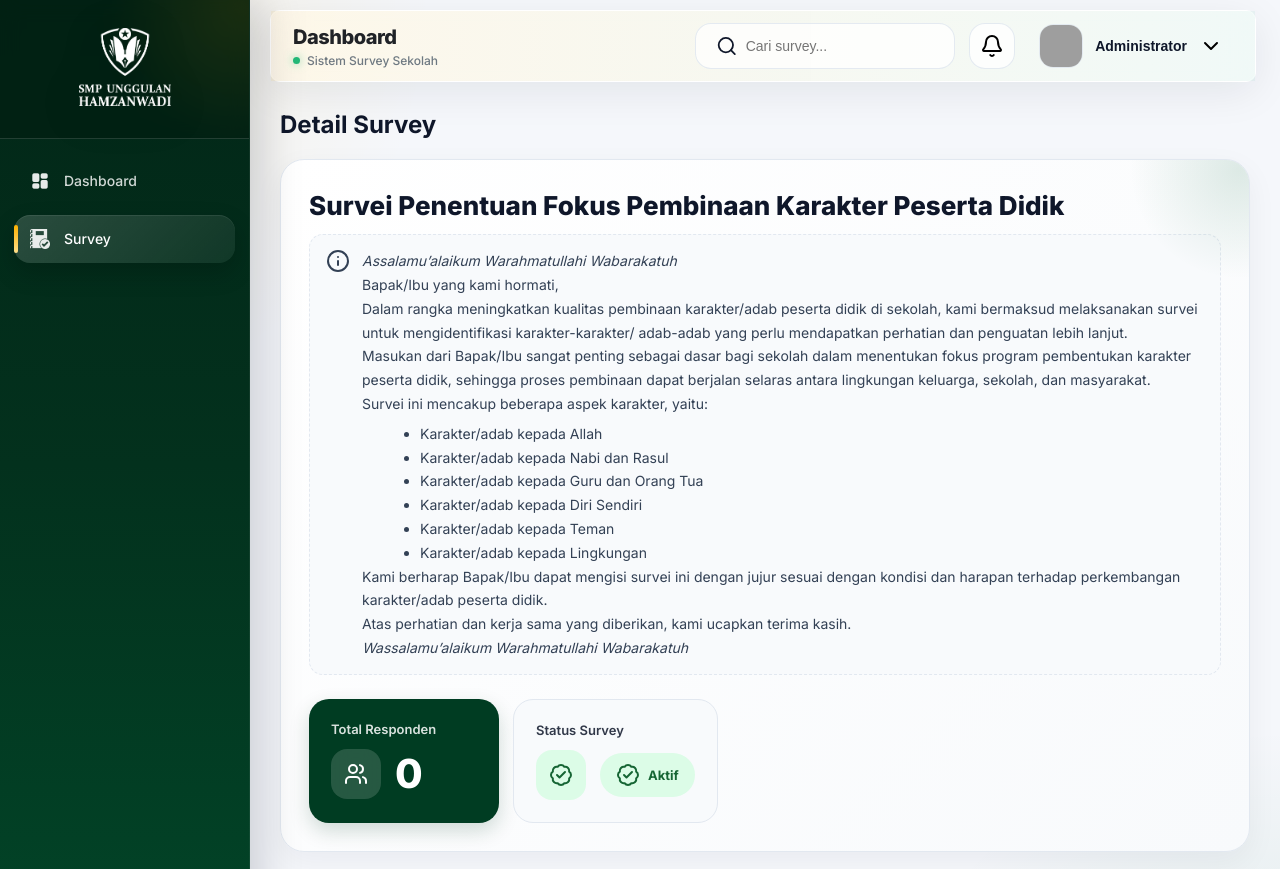
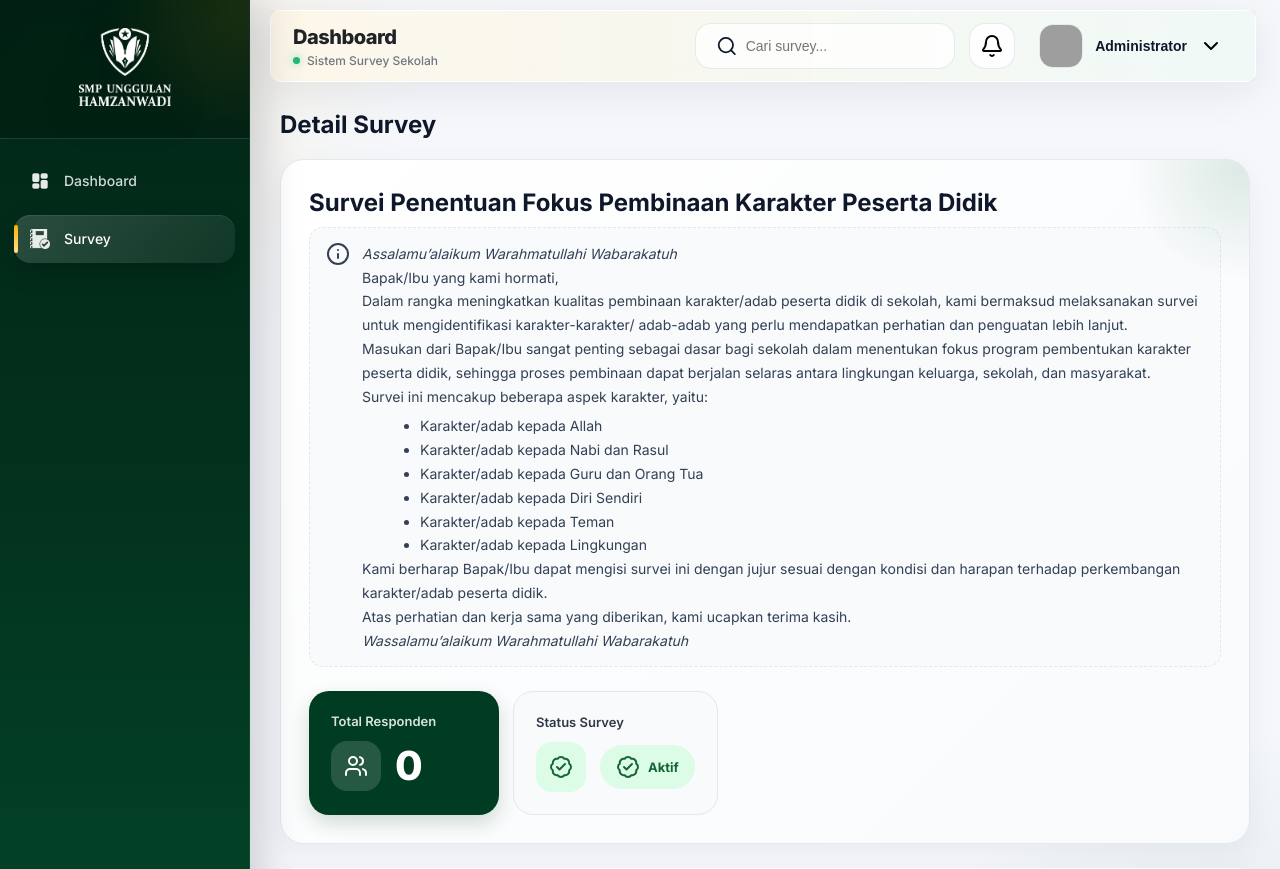
Before and after one commit to Rineva-dev/SurveySMPU, a Flask app: page /admin/survey/1/detail in a window 1280 px wide. Shown: the top 869 px of the page. Run offline with Flask 3, Linux system fonts and the light colour scheme; a user stored in the database is signed in; data comes from the database, SQL or seed files in the repository; data that the repository does not hold is empty; some libraries are stand-ins or nearby versions; grey boxes are pictures that could not be loaded.

Commit message:
upgrade css detail survey

```diff
--- a/static/css/detail_survey.css
+++ b/static/css/detail_survey.css
@@ -1,11 +1,3 @@
-.survey-title-detail{
-    font-size:20px !important;
-    font-weight:700 !important;
-    color:#0f172a;
-    margin-bottom:8px;
-    margin-top: 1px;
-}
-
 /* =========================
    HERO SURVEY
 ========================= */
@@ -54,9 +46,8 @@
 /* TITLE */
 
 .survey-title-detail{
-    font-size:26px !important;
-    line-height:1.4;
-    font-weight:800 !important;
+    font-size:24px !important;
+    font-weight:700 !important;
     color:#0f172a;
     margin:0;
     position:relative;
@@ -368,7 +359,7 @@
 }
 
 .answer-item{
-    padding:16px;
+    padding: 5px 10px 15px;
     border:1px solid #e2e8f0;
     border-radius:12px;
     margin-bottom:0px;
@@ -428,7 +419,7 @@
 .session-title{
     font-size:15px !important;
     font-weight:700;
-    margin:20px 0 6px;
+    margin:5px 0 0;
     color:#1e293b;
     padding-bottom:8px;
     border-bottom:1px solid #e2e8f0;
```
